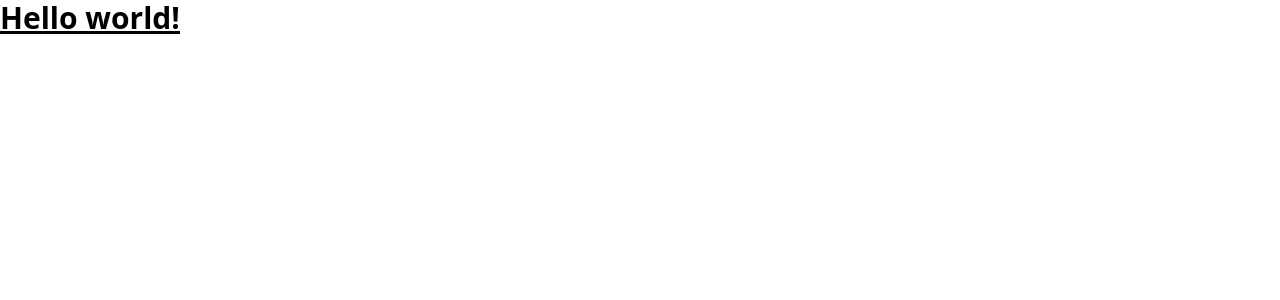
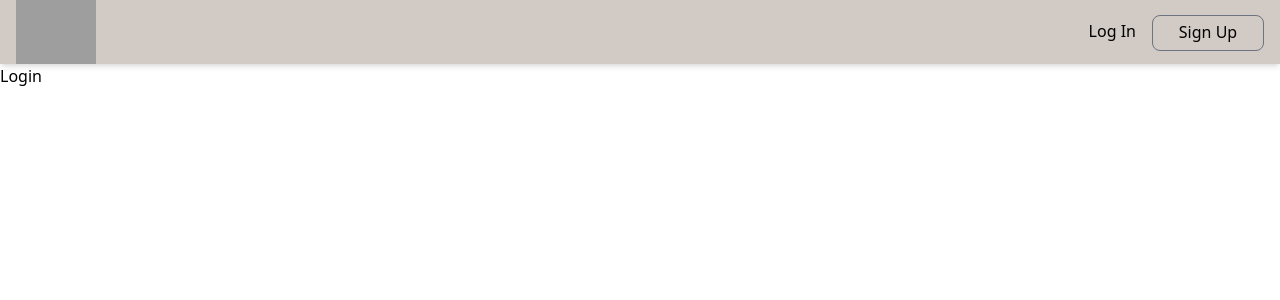
Before and after one commit to naa23/EcoPantry, a React (Vite) app: page /login in a window 1280 px wide. Shown: the top 300 px of the page. Built offline with nearby package versions, Linux system fonts and the light colour scheme; grey boxes are pictures that could not be loaded.

Commit message:
Update App.jsx
Added Routes & protected routes

```diff
--- a/src/App.jsx
+++ b/src/App.jsx
@@ -1,7 +1,48 @@
-export default function App() {
+import React, { useState, useEffect } from 'react';
+import { BrowserRouter, Routes, Route, Navigate } from 'react-router-dom';
+import Header from './components/Header';
+import About from './pages/About';
+import Community from './pages/Community';
+import Home from './pages/Home';
+import Login from './pages/Login';
+import Pantry from './pages/Pantry';
+import Recipes from './pages/Recipes';
+import Signup from './pages/Signup';
+
+const App = () => {
+  const [user, setUser] = useState(null);
+
+  useEffect(() => {
+    const storedUser = localStorage.getItem('user');
+    if (storedUser) {
+      setUser(JSON.parse(storedUser));
+    }
+  }, []);
+
+  const logout = () => {
+    setUser(null);
+    localStorage.removeItem('user');
+  };
+
+  const ProtectedRoute = ({ children }) => {
+    return user ? children : <Navigate to="/login" />;
+  };
+
   return (
-    <h1 className="text-3xl font-bold underline">
-      Hello world!
-    </h1>
-  )
-}
+    <BrowserRouter>
+      <Header user={user} logout={logout} />
+      <Routes>
+        <Route path='/login' element={<Login setUser={setUser} />} />
+        <Route path='/signup' element={<Signup />} />
+        <Route path='/about' element={<About />} />
+        <Route path='/community' element={<Community />} />
+
+        <Route path='/' element={<ProtectedRoute><Home user={user} /></ProtectedRoute>} />
+        <Route path='/pantry' element={<ProtectedRoute><Pantry /></ProtectedRoute>} />
+        <Route path='/recipes' element={<ProtectedRoute><Recipes /></ProtectedRoute>} />
+      </Routes>
+    </BrowserRouter>
+  );
+};
+
+export default App;
```
